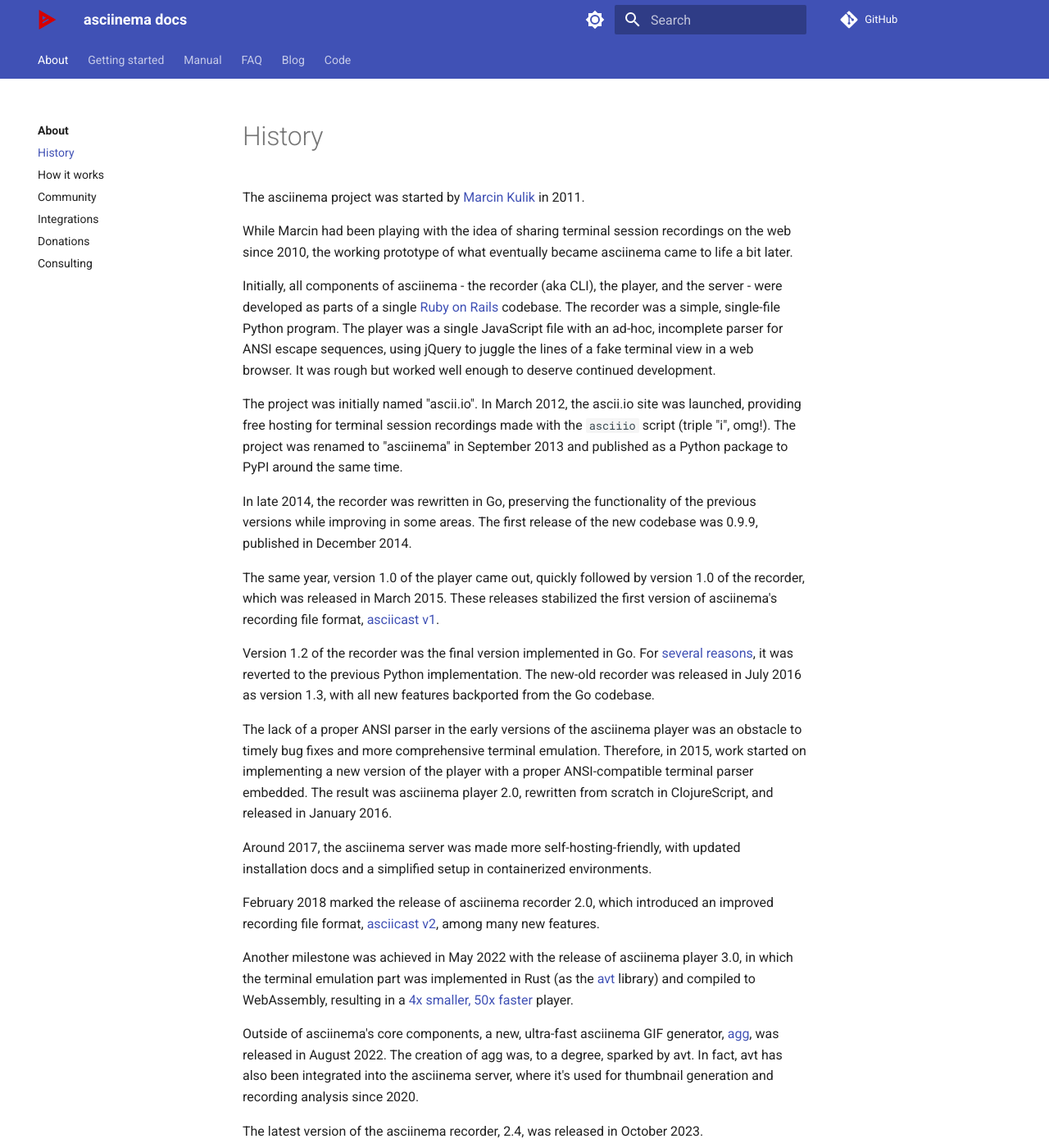
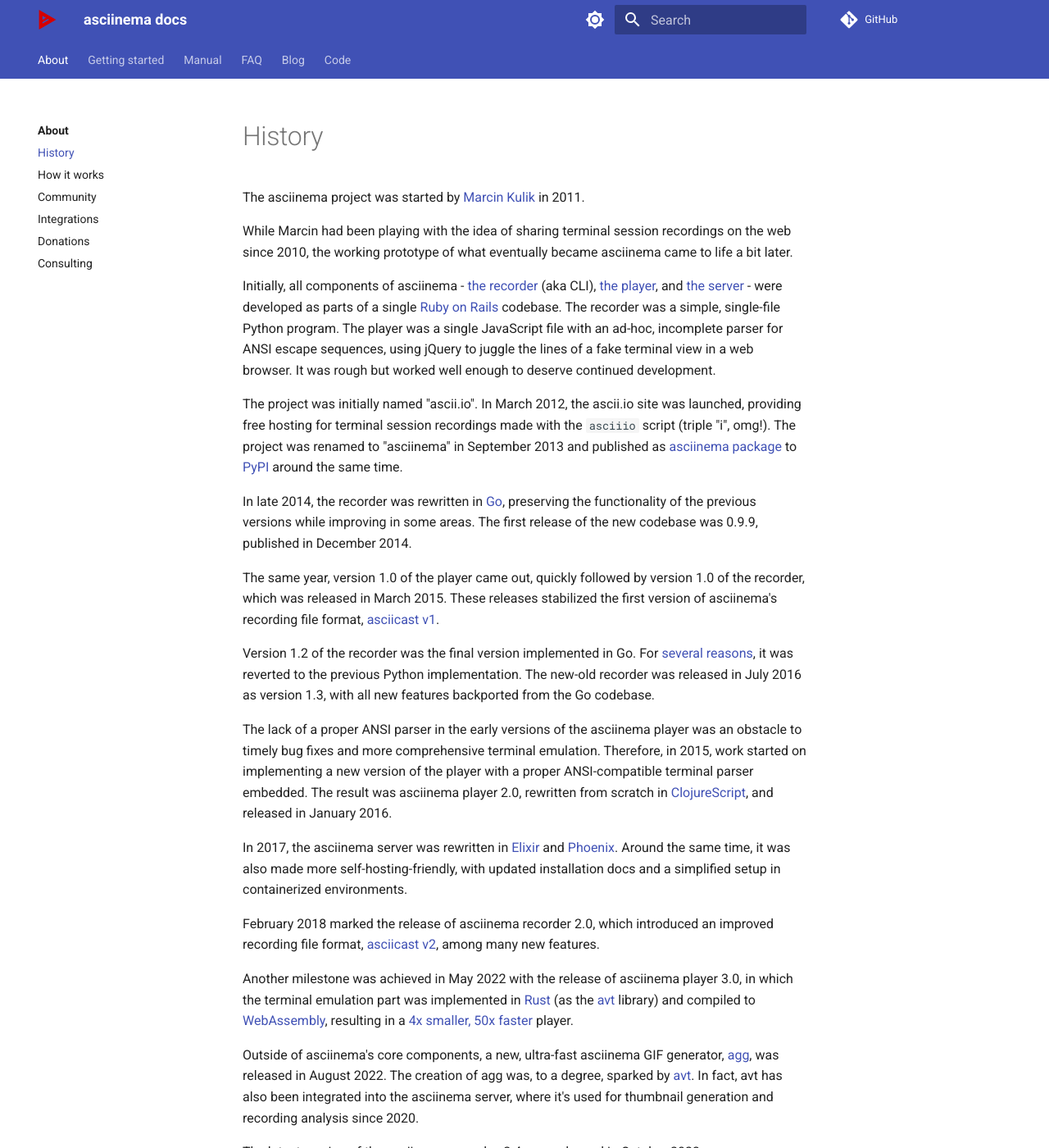
Before and after one commit to ofek/asciinema.github.io, an MkDocs documentation site: the page built from docs/history.md, in a window 1280 px wide and 1400 px high. Shown: the whole window at 82% size. Built offline with MkDocs 1.6.1 and Material for MkDocs 9.7.7, drawn with Linux system fonts in a browser that asks for light colours; comment, search, counter and statistics services are not loaded.

Commit message:
Use links on history page

```diff
--- a/docs/history.md
+++ b/docs/history.md
@@ -7,22 +7,24 @@
 recordings on the web since 2010, the working prototype of what eventually
 became asciinema came to life a bit later.
 
-Initially, all components of asciinema - the recorder (aka CLI), the player, and
-the server - were developed as parts of a single [Ruby on
-Rails](https://rubyonrails.org/) codebase. The recorder was a simple,
-single-file Python program. The player was a single JavaScript file with an
-ad-hoc, incomplete parser for ANSI escape sequences, using jQuery to juggle the
-lines of a fake terminal view in a web browser. It was rough but worked well
-enough to deserve continued development.
+Initially, all components of asciinema - [the recorder](../manual/cli/) (aka
+CLI), [the player](../manual/player/), and [the server](../manual/server/) -
+were developed as parts of a single [Ruby on Rails](https://rubyonrails.org/)
+codebase. The recorder was a simple, single-file Python program. The player was
+a single JavaScript file with an ad-hoc, incomplete parser for ANSI escape
+sequences, using jQuery to juggle the lines of a fake terminal view in a web
+browser. It was rough but worked well enough to deserve continued development.
 
 The project was initially named "ascii.io". In March 2012, the ascii.io site was
 launched, providing free hosting for terminal session recordings made with the
 `asciiio` script (triple "i", omg!). The project was renamed to "asciinema" in
-September 2013 and published as a Python package to PyPI around the same time.
+September 2013 and published as [asciinema
+package](https://pypi.org/project/asciinema/) to [PyPI](https://pypi.org) around
+the same time.
 
-In late 2014, the recorder was rewritten in Go, preserving the functionality of
-the previous versions while improving in some areas. The first release of the
-new codebase was 0.9.9, published in December 2014.
+In late 2014, the recorder was rewritten in [Go](https://go.dev/), preserving
+the functionality of the previous versions while improving in some areas. The
+first release of the new codebase was 0.9.9, published in December 2014.
 
 The same year, version 1.0 of the player came out, quickly followed by version
 1.0 of the recorder, which was released in March 2015. These releases stabilized
@@ -40,26 +42,30 @@
 was an obstacle to timely bug fixes and more comprehensive terminal emulation.
 Therefore, in 2015, work started on implementing a new version of the player
 with a proper ANSI-compatible terminal parser embedded. The result was asciinema
-player 2.0, rewritten from scratch in ClojureScript, and released in January
-2016.
+player 2.0, rewritten from scratch in
+[ClojureScript](https://clojurescript.org/), and released in January 2016.
 
-Around 2017, the asciinema server was made more self-hosting-friendly, with
-updated installation docs and a simplified setup in containerized environments.
+In 2017, the asciinema server was rewritten in
+[Elixir](https://elixir-lang.org/) and
+[Phoenix](https://www.phoenixframework.org/). Around the same time, it was also
+made more self-hosting-friendly, with updated installation docs and a simplified
+setup in containerized environments.
 
 February 2018 marked the release of asciinema recorder 2.0, which introduced an
 improved recording file format, [asciicast v2](../manual/asciicast/v2/), among
 many new features.
 
 Another milestone was achieved in May 2022 with the release of asciinema player
-3.0, in which the terminal emulation part was implemented in Rust (as the
-[avt](https://github.com/asciinema/avt) library) and compiled to WebAssembly,
-resulting in a [4x smaller, 50x
+3.0, in which the terminal emulation part was implemented in
+[Rust](https://www.rust-lang.org/) (as the
+[avt](https://github.com/asciinema/avt) library) and compiled to
+[WebAssembly](https://webassembly.org/), resulting in a [4x smaller, 50x
 faster](https://blog.asciinema.org/post/smaller-faster/) player.
 
 Outside of asciinema's core components, a new, ultra-fast asciinema GIF
 generator, [agg](../manual/agg/), was released in August 2022. The creation of
-agg was, to a degree, sparked by avt. In fact, avt has also been integrated into
-the asciinema server, where it's used for thumbnail generation and recording
-analysis since 2020.
+agg was, to a degree, sparked by [avt](https://github.com/asciinema/avt). In
+fact, avt has also been integrated into the asciinema server, where it's used
+for thumbnail generation and recording analysis since 2020.
 
 The latest version of the asciinema recorder, 2.4, was released in October 2023.
```
